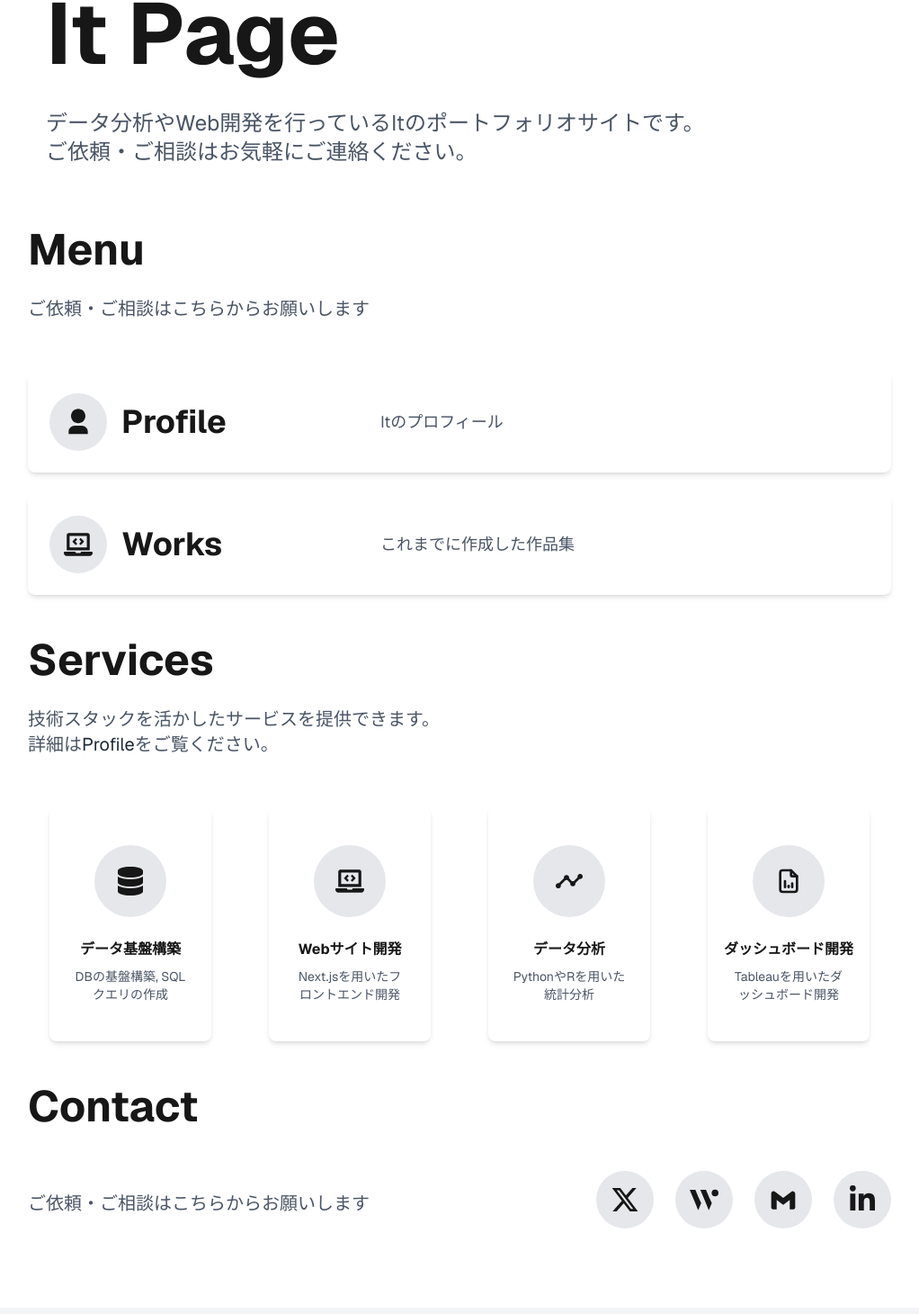
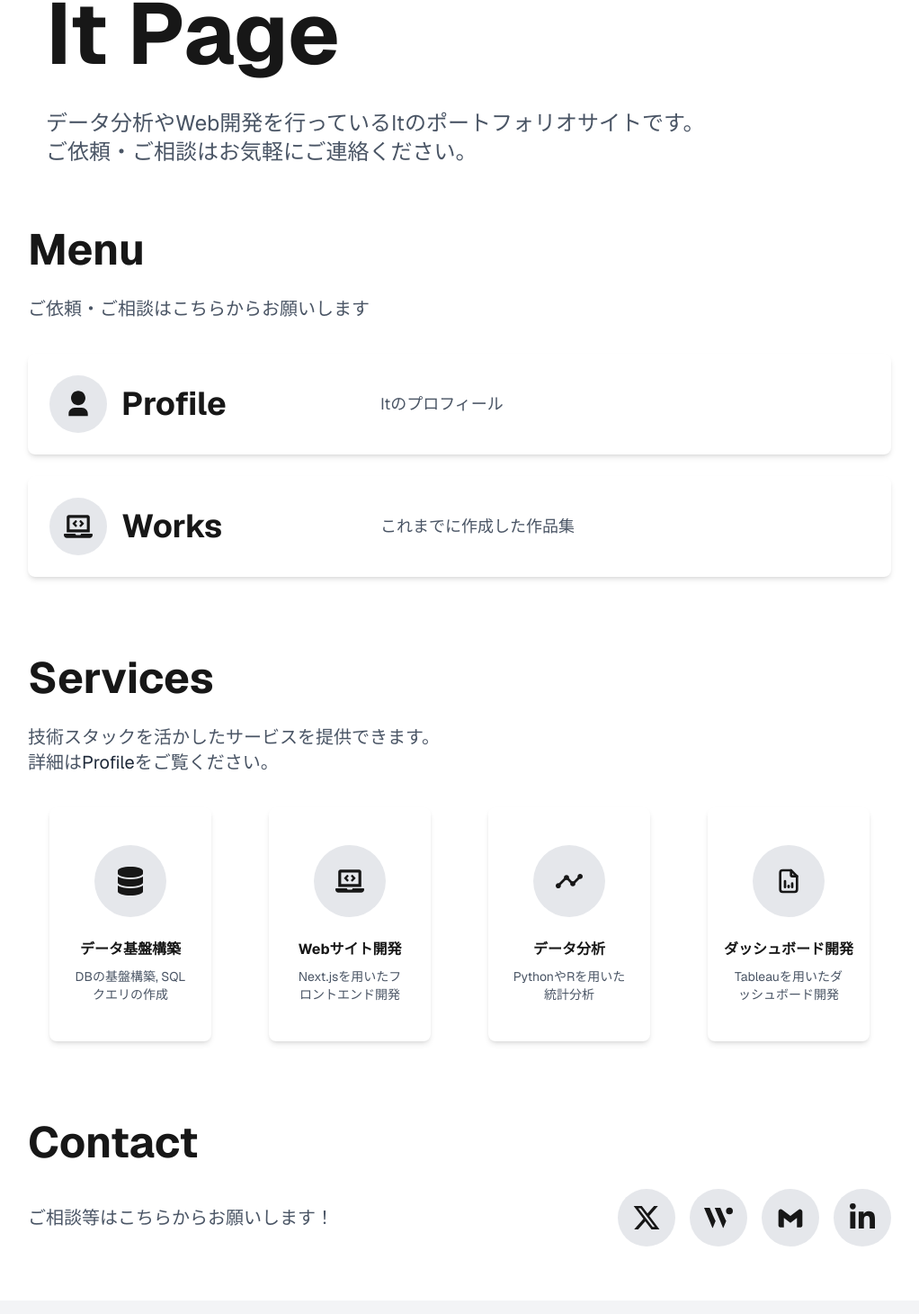
Before and after one commit to itto1018/It_homepage, a Next.js app: page / in a window 1280 px wide. Shown: the part 271-1731 px from the top of the page at 90% size, without its empty margins (129-1151 px from the left). Built offline with nearby package versions, Linux system fonts and the light colour scheme.

Commit message:
fix: social_link_icon

```diff
--- a/src/app/page.tsx
+++ b/src/app/page.tsx
@@ -28,7 +28,7 @@ export default function Home() {
         <div className="pb-2">
           <p className="text-sm text-gray-600 lg:text-xl">ご依頼・ご相談はこちらからお願いします</p>
         </div>
-        <div className="my-5 flex w-full flex-col gap-4 md:gap-6">
+        <div className="mb-12 md:mb-15 flex w-full flex-col gap-4 md:gap-6">
           <MenuLinkCard title="Profile" discript="Itのプロフィール" url="/" />
           <MenuLinkCard title="Works" discript="これまでに作成した作品集" url="/" />
         </div>
@@ -50,7 +50,7 @@ export default function Home() {
             をご覧ください。
           </p>
         </div>
-        <div className="my-5 w-full grid grid-cols-1 sm:grid-cols-2 lg:grid-cols-4 gap-x-2 gap-y-3 sm:gap-x-4 sm:gap-y-6 place-items-center justify-items-center">
+        <div className="mb-12 md:mb-15 w-full grid grid-cols-1 sm:grid-cols-2 lg:grid-cols-4 gap-x-2 gap-y-3 sm:gap-x-4 sm:gap-y-6 place-items-center justify-items-center">
           <ServiceModalCard title="データ基盤構築" discript="DBの基盤構築, SQLクエリの作成" />
           <ServiceModalCard title="Webサイト開発" discript="Next.jsを用いたフロントエンド開発" />
           <ServiceModalCard title="データ分析" discript="PythonやRを用いた統計分析" />
@@ -63,13 +63,12 @@ export default function Home() {
         <div className="flex flex-col items-center">
           <h2 className="text-3xl font-bold sm:text-4xl lg:text-5xl">Contact</h2>
         </div>
-        <div className="flex w-full flex-col items-start lg:flex-row lg:justify-between lg:items-center">
-          <div className="pb-2 lg:pb-0">
-            <p className="text-sm text-gray-600 lg:text-xl">
-              ご依頼・ご相談はこちらからお願いします
-            </p>
-          </div>
-          <div className="flex my-5 w-full space-x-6 lg:w-auto justify-evenly content-center">
+        <div className="flex w-full flex-col items-start sm:flex-row sm:justify-between sm:items-center">
+          <p className="text-sm text-gray-600 lg:text-xl">
+            ご相談等はこちらからお願いします！
+            <br />
+          </p>
+          <div className="flex my-4 sm:my-0 w-full gap-4 sm:w-auto justify-between sm:justify-start">
             <SocialLinkIcon type="X" url={"https://x.com/itto1018"} />
             <SocialLinkIcon type="Wantedly" url={"https://www.wantedly.com/id/Itto_Okmr"} />
             <SocialLinkIcon type="Mail" url={"mailto:itto.mura@gmail.com"} />
--- a/src/components/SocialLinkIcon.tsx
+++ b/src/components/SocialLinkIcon.tsx
@@ -25,7 +25,7 @@ const SocialLinkCard: FC<Props> = props => {
       href={url}
       target="_blank"
       rel="noopener noreferrer"
-      className="mb-2 flex h-12 w-12 md:h-16 md:w-16 items-center justify-center rounded-full bg-gray-200 transition hover:bg-gray-300"
+      className="flex h-12 w-12 md:h-16 md:w-16 items-center justify-center rounded-full bg-gray-200 transition hover:bg-gray-300"
       aria-label={type}
     >
       {icon}
```
